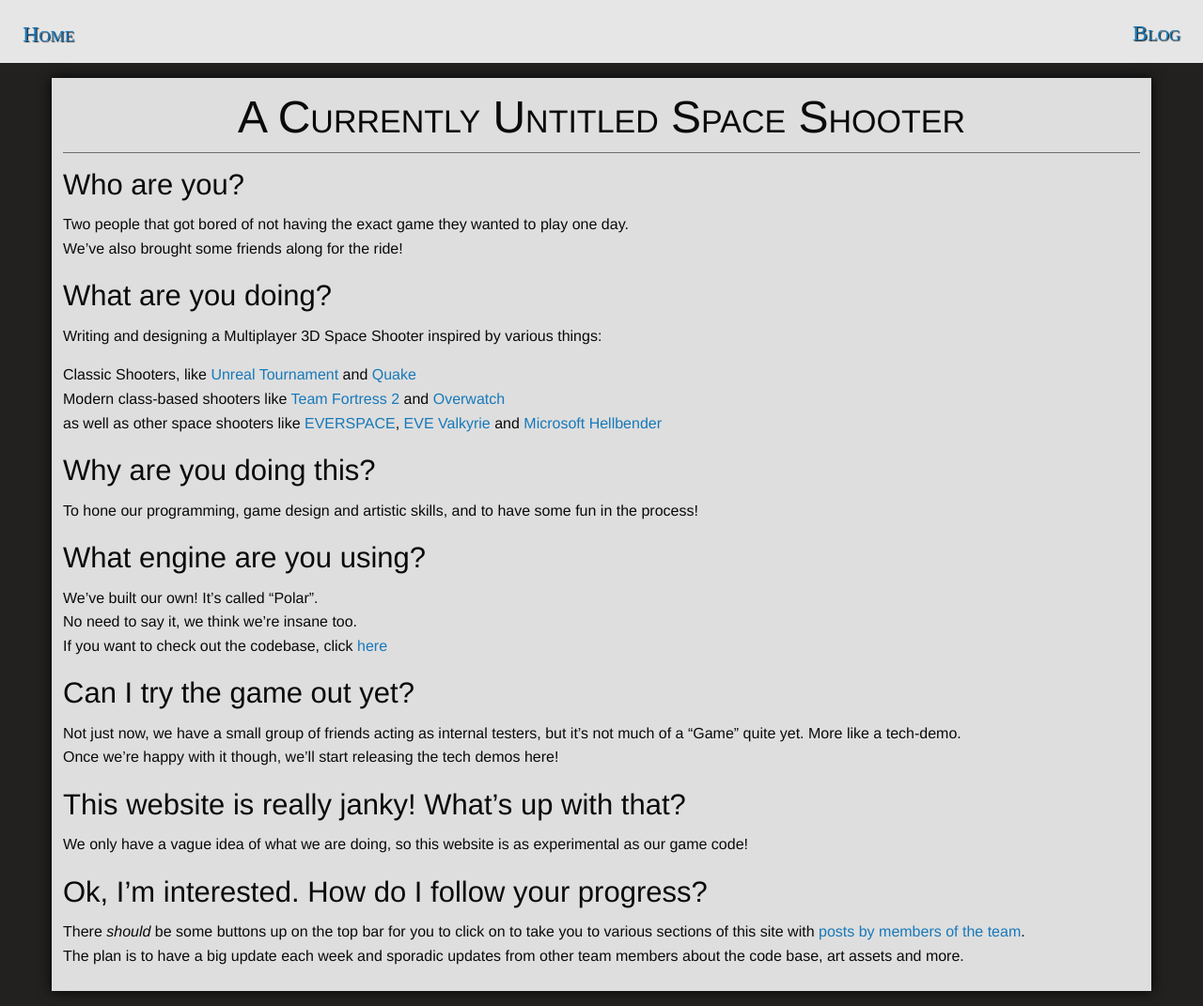
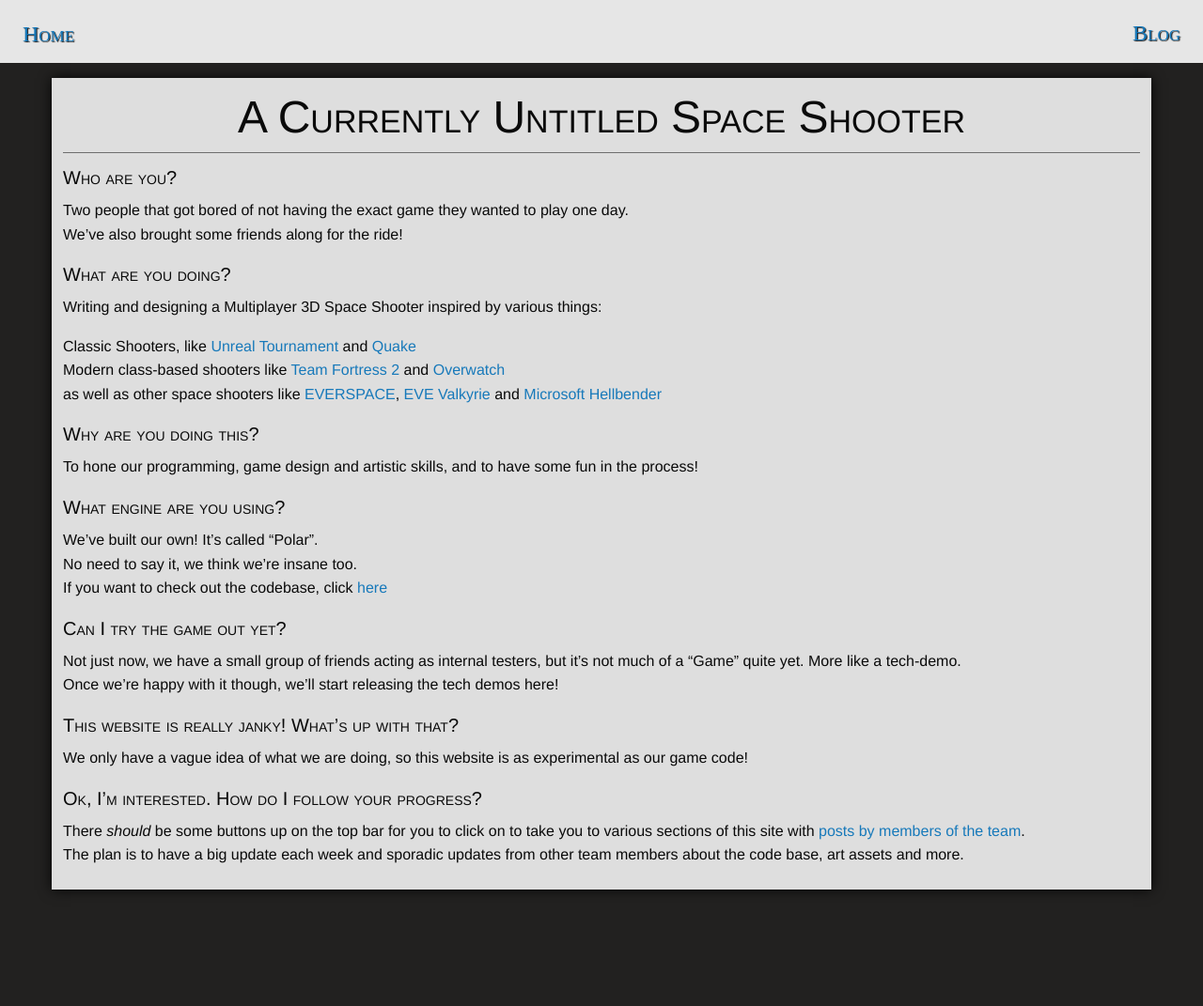
Before and after one commit to ori-sky/polar-space, a Jekyll site: the page built from index.md, in a window 1280 px wide. Shown: the whole page at 94% size. Built offline with Jekyll 4.4.1, drawn with Linux system fonts in a browser that asks for light colours; nearby versions of some CDN libraries; some web fonts are replaced; our own code applies the rules of GitHub Pages for plain Markdown files; library files that are not in the unit come from our copies; after the commit the page ends 963 px from its top, so only the background shows below that.

Commit message:
Update app.css

```diff
--- a/assets/css/app.css
+++ b/assets/css/app.css
@@ -98,6 +98,11 @@
 	font-weight: bold;
 }
 
+.content-box > section > h3 {
+	font-variant: small-caps;
+	font-size: 1.25rem;
+}
+
 .content-box > section img {
 	box-shadow: 0 0 2px rgba(0, 0, 0, 0.7);
 }
```
